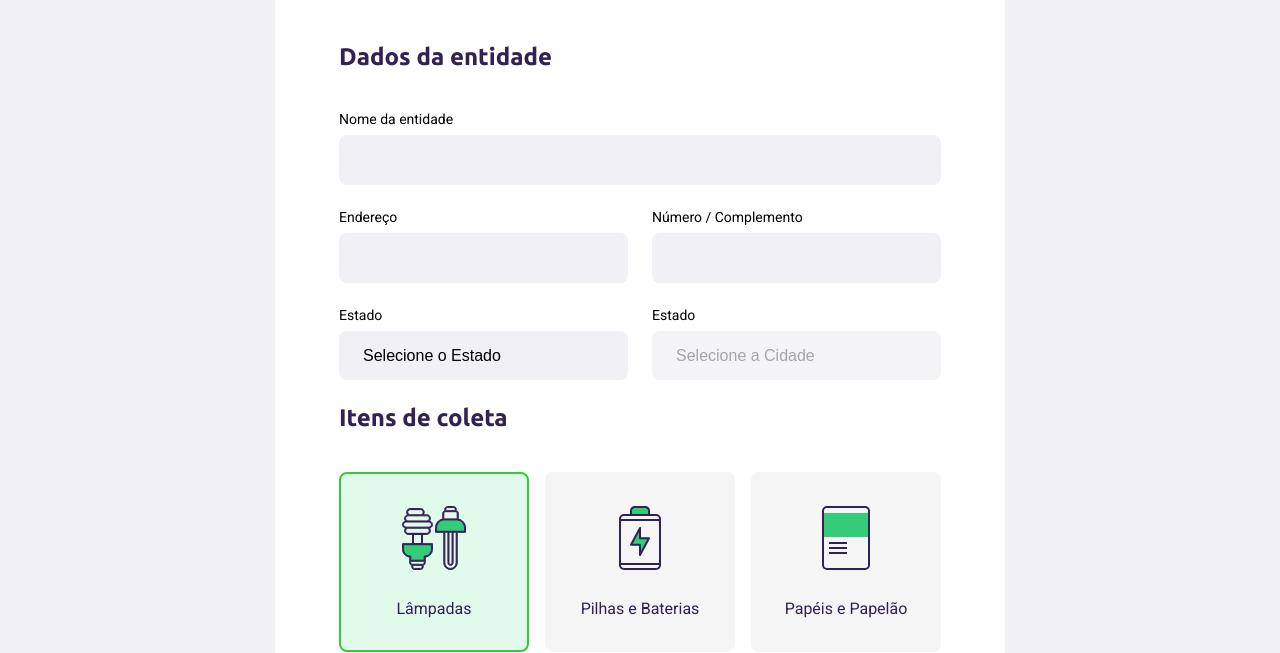
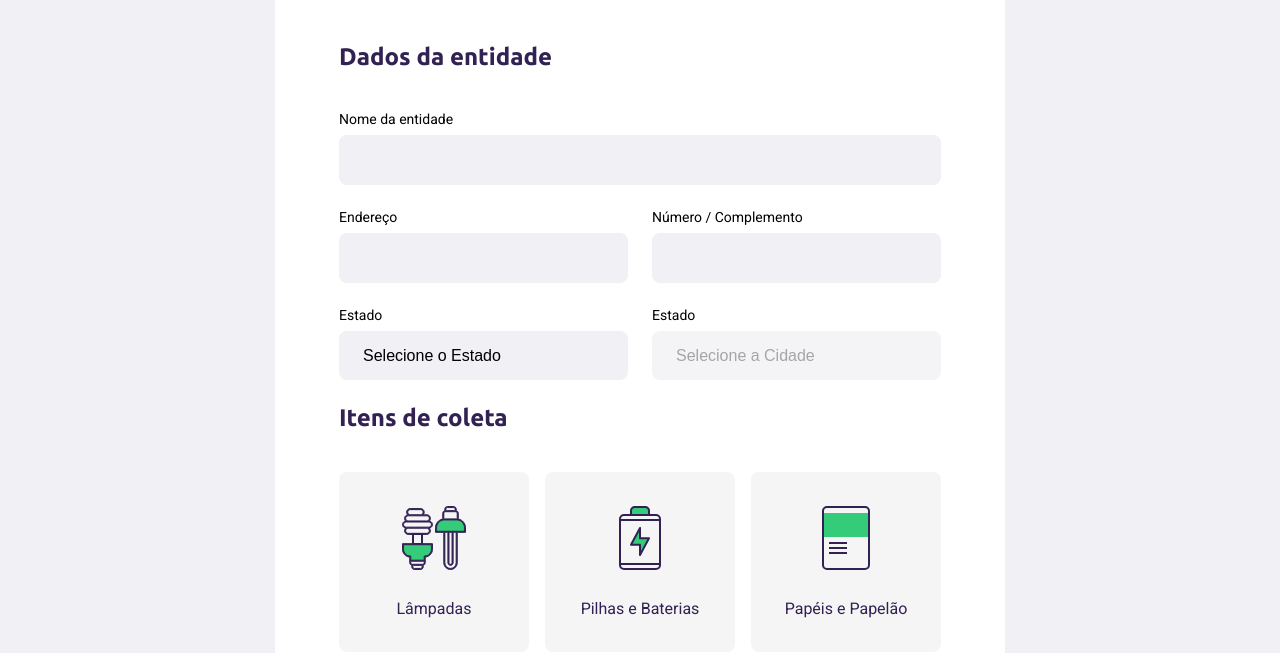
Before and after one commit to MatheusPedroSS/Next-Level-Week, a plain HTML site: page create-point.html in a window 1280 px wide. Shown: the part 299-952 px from the top of the page. Drawn offline with Linux system fonts and the light colour scheme; no server answers.

Commit message:
Refatoração - Página Cadastro ponto de coleta

```diff
--- a/create-point.html
+++ b/create-point.html
@@ -75,7 +75,7 @@
                 </legend>
 
                 <div class="items-grid">
-                    <li data-id="1" class="selected">
+                    <li data-id="1">
                         <img src="assets/lampadas.svg" alt="Lâmpadas">
                         <span>Lâmpadas</span>
                     </li>
@@ -101,6 +101,8 @@
                     </li>
                 </div>
 
+                <input type="hidden" name="items">
+
             <fieldset>
 
             </fieldset>
```
